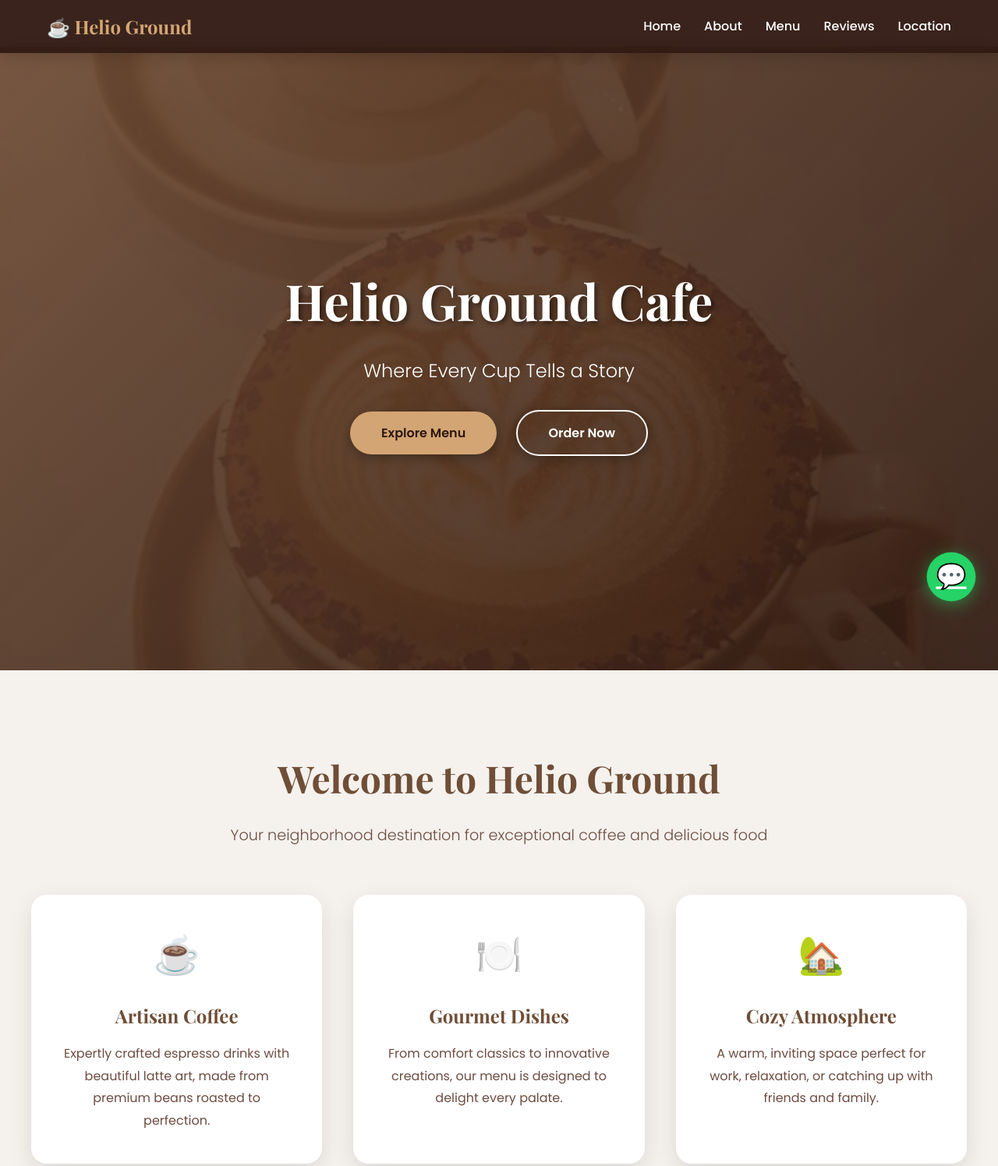
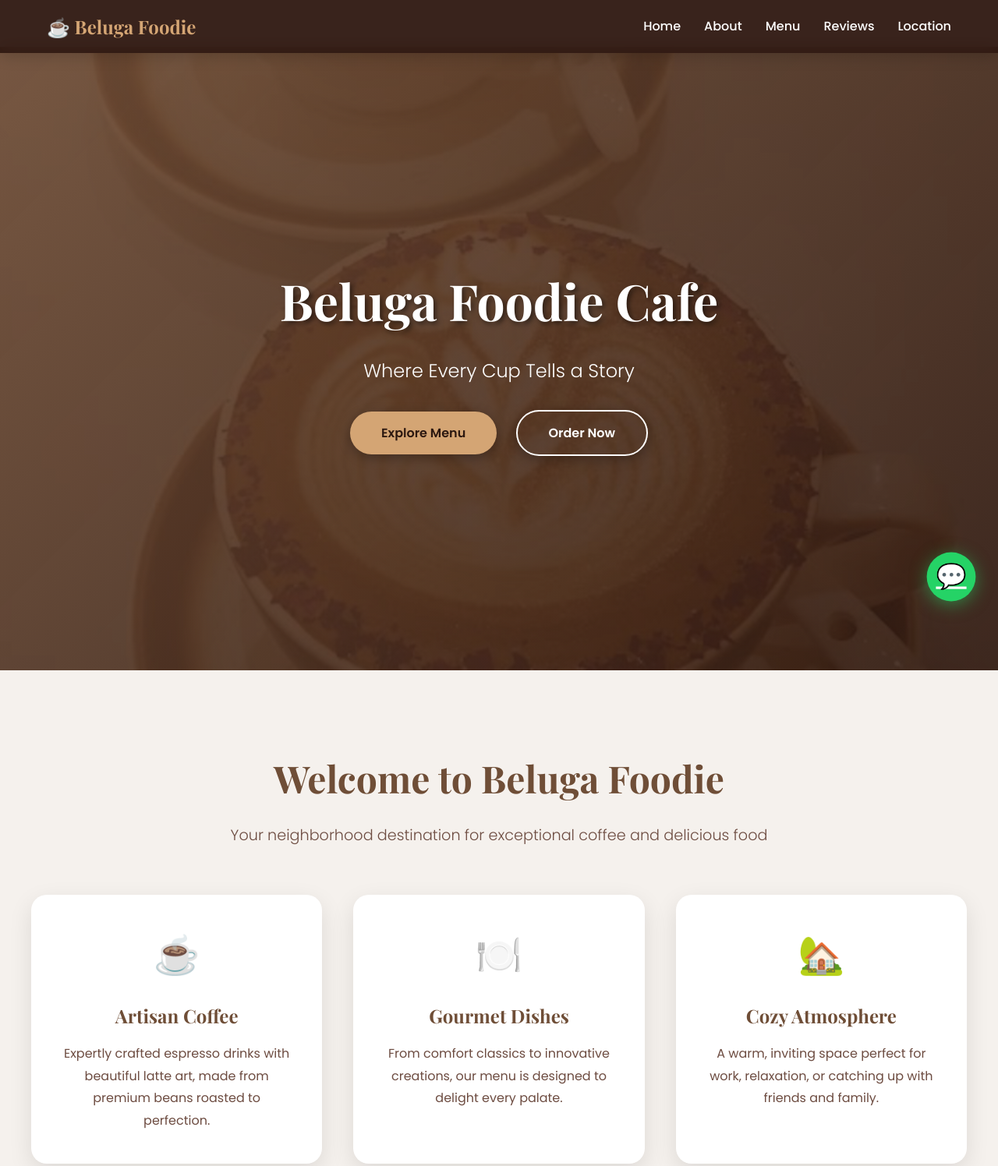
Before and after one commit to beluga-vertec/hello-ground-cafe, a plain HTML site: page index.html in a window 1280 px wide. Shown: the top 1496 px of the page at 78% size. Drawn offline with nearby package versions, Linux system fonts and the light colour scheme.

Commit message:
change all Helio Ground wording to Beluga Foodie

```diff
--- a/index.html
+++ b/index.html
@@ -3,8 +3,8 @@
 <head>
     <meta charset="UTF-8">
     <meta name="viewport" content="width=device-width, initial-scale=1.0">
-    <meta name="description" content="Helio Ground Cafe - Premium coffee and delicious food in Telok Panglima Garang, Selangor">
-    <title>Helio Ground Cafe | Coffee & Food in Bandar Rimbayu</title>
+    <meta name="description" content="Beluga Foodie Cafe - Premium coffee and delicious food in Telok Panglima Garang, Selangor">
+    <title>Beluga Foodie Cafe | Coffee & Food in Bandar Rimbayu</title>
 
     <!-- Google Fonts -->
     <link href="https://fonts.googleapis.com/css2?family=Playfair+Display:wght@400;700&family=Poppins:wght@300;400;500;600;700&display=swap" rel="stylesheet">
@@ -766,7 +766,7 @@
     <!-- Navigation -->
     <nav>
         <div class="container">
-            <div class="logo">☕ Helio Ground</div>
+            <div class="logo">☕ Beluga Foodie</div>
             <ul>
                 <li><a href="#home">Home</a></li>
                 <li><a href="#about">About</a></li>
@@ -789,7 +789,7 @@
     <section class="hero" id="home">
         <img src="images/drink-coffee.png" alt="Cafe Background" class="hero-bg">
         <div class="hero-content">
-            <h1 data-aos="fade-up">Helio Ground Cafe</h1>
+            <h1 data-aos="fade-up">Beluga Foodie Cafe</h1>
             <p class="tagline" data-aos="fade-up" data-aos-delay="200">
                 Where Every Cup Tells a Story
             </p>
@@ -803,7 +803,7 @@
     <!-- About Section -->
     <section class="about" id="about">
         <div class="container">
-            <h2 class="section-title" data-aos="fade-up">Welcome to Helio Ground</h2>
+            <h2 class="section-title" data-aos="fade-up">Welcome to Beluga Foodie</h2>
             <p class="section-subtitle" data-aos="fade-up" data-aos-delay="100">
                 Your neighborhood destination for exceptional coffee and delicious food
             </p>
@@ -1065,7 +1065,7 @@
     <!-- Footer -->
     <footer>
         <div class="container">
-            <h3>Helio Ground Cafe</h3>
+            <h3>Beluga Foodie Cafe</h3>
             <p>40g, Jalan Eco Santuari 8/1B, Bandar Rimbayu</p>
             <p>41200 Telok Panglima Garang, Selangor</p>
             <p>Phone: <a href="tel:01115208283">011-1520 8283</a></p>
@@ -1077,7 +1077,7 @@
             </div>
 
             <p style="margin-top: 40px; opacity: 0.7; font-size: 0.9em;">
-                &copy; 2025 Helio Ground Cafe. All rights reserved.
+                &copy; 2025 Beluga Foodie Cafe. All rights reserved.
             </p>
         </div>
     </footer>
```
